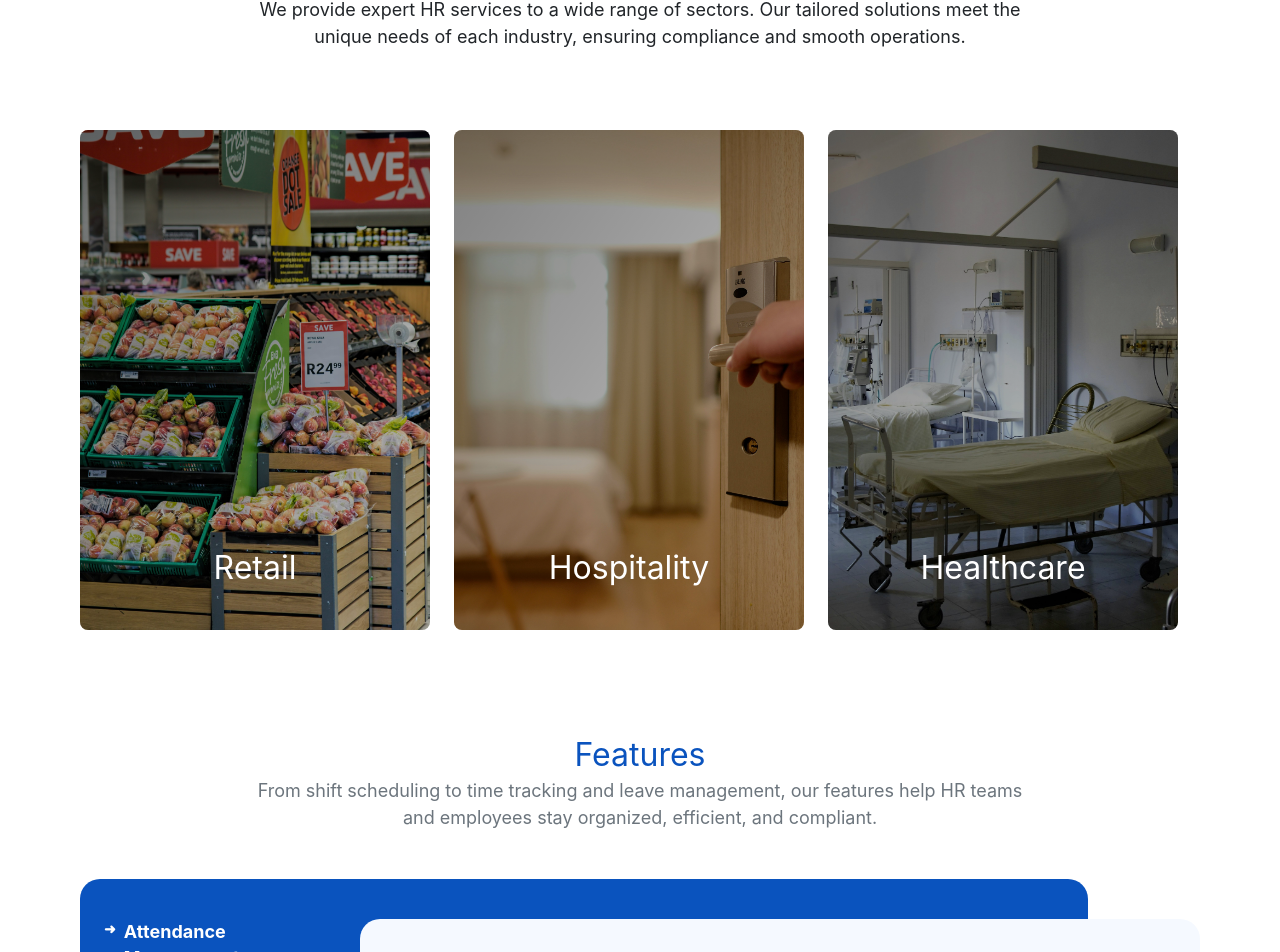
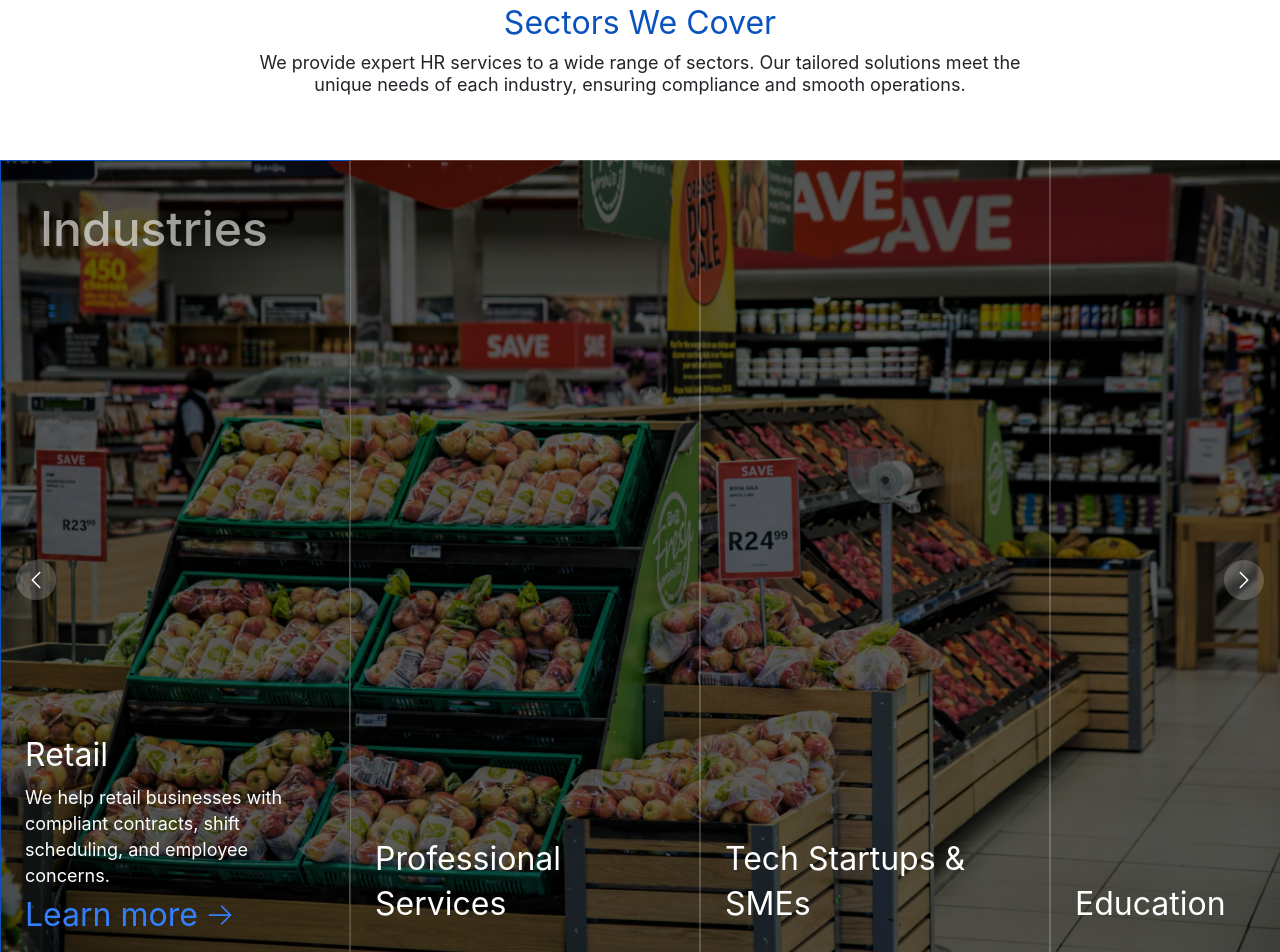
Before and after one commit to Alshekizx/hrSite, a Next.js app: page / in a window 1280 px wide. Shown: the part 1476-2428 px from the top of the page. Built offline with nearby package versions, Linux system fonts and the light colour scheme.

Commit message:
section we cover update

```diff
--- a/src/app/components/homepage/sectorsWeCover.tsx
+++ b/src/app/components/homepage/sectorsWeCover.tsx
@@ -1,71 +1,181 @@
+"use client";
 import Image from "next/image";
+import { useRef, useState } from "react";
+import { ArrowRightIcon, ChevronLeftIcon, ChevronRightIcon } from "@heroicons/react/24/solid";
+import Link from "next/link";
 
 export default function SectorsWeCover() {
+  const cardWidth = 350;
+  const scrollRef = useRef<HTMLDivElement>(null);
   const services = [
     {
       title: "Retail",
+      details:
+        "We help retail businesses with compliant contracts, shift scheduling, and employee concerns.",
       bgImage: "/images/retail.jpg",
+      link: "/sectors/retail",
     },
     {
-      title: "Hospitality",
+      title: "Professional Services",
+      details:
+        "We help professional service businesses with HR strategy, recruitment, and legal compliance.",
       bgImage: "/images/hospitality.jpg",
+      link: "/sectors/professional-services",
+    },
+    {
+      title: "Tech Startups & SMEs",
+      details:
+        "We support tech startups with agile HR practices and recruitment tailored for fast growth.",
+      bgImage: "/images/healthcare.jpg",
+      link: "/sectors/tech-startups",
+    },
+    {
+      title: "Education",
+      details:
+        "We provide comprehensive HR services for the education sector, including recruitment and staff development.",
+      bgImage: "/images/education.jpg",
+      link: "/sectors/education",
+    },
+    {
+      title: "Construction",
+      details:
+        "We support construction firms with skilled staffing, contract compliance, and shift planning.",
+      bgImage: "/images/construction.jpg",
+      link: "/sectors/construction",
     },
     {
       title: "Healthcare",
-      bgImage: "/images/healthcare.jpg",
+      details:
+        "We help healthcare businesses with compliant contracts, shift scheduling, and employee concerns.",
+      bgImage: "/images/tech.jpg",
+      link: "/sectors/healthcare",
     },
     {
-      title: "Education",
-      bgImage: "/images/education.jpg",
+      title: "Logistics & Transport",
+      details:
+        "We optimize logistics and transport businesses with efficient workforce management.",
+      bgImage: "/images/logistics.jpg",
+      link: "/sectors/logistics",
     },
     {
-      title: "Construction",
-      bgImage: "/images/construction.jpg",
-    },
-    {
-      title: "IT & Tech",
-      bgImage: "/images/tech.jpg",
-    },
-    {
-      title: "Logistics",
-      bgImage: "/images/logistics.jpg",
-    },
-    {
-      title: "Finance",
+      title: "Nonprofits & NGOs",
+      details:
+        "We help nonprofit organizations & NGOs with compliant contracts, shift scheduling, and HR support.",
       bgImage: "/images/finance.jpg",
+      link: "/sectors/nonprofits",
     },
   ];
 
+  const [selectedIndex, setSelectedIndex] = useState(0);
+
+  const scroll = (direction: "left" | "right") => {
+    let newIndex = selectedIndex;
+    if (direction === "left") {
+      newIndex = (selectedIndex - 1 + services.length) % services.length;
+    } else if (direction === "right") {
+      newIndex = (selectedIndex + 1) % services.length;
+    }
+
+    setSelectedIndex(newIndex);
+
+    const container = scrollRef.current;
+    if (container) {
+      container.scrollTo({
+        left: newIndex * cardWidth,
+        behavior: "smooth",
+      });
+    }
+  };
+
   return (
-    <div className="containerDiv flex flex-col items-center justify-center gap-20">
-      <div className="text-center w-full max-w-[800px]">
-        <h3 className="text-[var(--primary-color)] text-2xl font-bold">Sectors We Cover</h3>
-        <p className="text-base">
-          We provide expert HR services to a wide range of sectors. Our tailored solutions meet the unique needs of each industry, ensuring compliance and smooth operations.
+    <div className="relative flex flex-col items-center justify-center gap-16 py-20 text-white">
+      <div className="relative z-10 text-center w-full max-w-[800px]">
+        <h3 className="text-[var(--primary-color)] text-2xl font-bold">
+          Sectors We Cover
+        </h3>
+        <p className="text-[var(--text-dark)] mt-2">
+          We provide expert HR services to a wide range of sectors. Our tailored
+          solutions meet the unique needs of each industry, ensuring compliance
+          and smooth operations.
         </p>
       </div>
 
-      <div className="w-full overflow-x-auto scrollbar-hide">
-        <div className="flex gap-6 w-max">
+      <div className="relative w-full">
+        <div className="flex top-1/2 left-0 right-0 absolute z-20 justify-between items-center mb-6 px-4">
+          <button
+            onClick={() => scroll("left")}
+            className="bg-white/20 p-2 rounded-full hover:bg-white/30"
+          >
+            <ChevronLeftIcon className="h-6 w-6" />
+          </button>
+          <button
+            onClick={() => scroll("right")}
+            className="bg-white/20 p-2 rounded-full hover:bg-white/30"
+          >
+            <ChevronRightIcon className="h-6 w-6" />
+          </button>
+        </div>
+
+        <div
+          className="relative overflow-hidden"
+          style={{
+            backgroundImage: `url(${services[selectedIndex].bgImage})`,
+            backgroundSize: "cover",
+            backgroundPosition: "center",
+          }}
+        >
+          <div className="absolute inset-0 bg-black/60 z-0"></div>
+          <h1 className="absolute top-10 left-10 " style={{color:"#ffffff99" }}>Industries</h1>
+          <div
+            ref={scrollRef}
+            className="relative flex w-full z-10"
+            style={{
+              overflowX: "hidden",
+              scrollBehavior: "smooth",
+            }}
+          >
             {services.map((service, index) => (
               <div
                 key={index}
-              className="relative rounded-lg overflow-hidden min-w-[350px] h-[500px] "
+                className={`cursor-pointer transition-all duration-300 ease-in-out min-w-[350px] h-screen p-6 border ${
+                  index === selectedIndex
+                    ? "border-[var(--primary-color)]"
+                    : "border-white/20"
+                }`}
+                onClick={() => {
+                  setSelectedIndex(index);
+                  scrollRef.current?.scrollTo({
+                    left: index * cardWidth,
+                    behavior: "smooth",
+                  });
+                }}
               >
-              <Image
-                src={service.bgImage}
-                alt={`${service.title} sector`}
-                layout="fill"
-                objectFit="cover"
-                className="z-0"
-              />
-              <div className="absolute pb-10 flex flex-col justify-end items-center inset-0 bg-gradient-to-br from-black/50 to-black/20 z-10">
-                <h3 className="text-white text-center text-xl font-semibold">{service.title}</h3>
+                <div className="flex flex-col h-full justify-end items-start text-start">
+                  <h3 className="text-xl font-semibold mb-2">
+                    {service.title}
+                  </h3>
+                  {index === selectedIndex && (
+                    <>
+                      <p className="text-sm max-w-[300px]">
+                        {service.details}
+                      </p>
+                      <Link
+                        href={service.link}
+                        className="mt-2 flex items-center gap-2 text-[var(--primary-400)] hover:underline"
+                      >
+                        <h3 >
+                          Learn more
+                        </h3>
+                        <ArrowRightIcon className="h-7 w-7" />
+                      </Link>
+                    </>
+                  )}
                 </div>
               </div>
             ))}
           </div>
         </div>
       </div>
+    </div>
   );
 }
```
Lines whose indentation alone changed are shown as unchanged.
